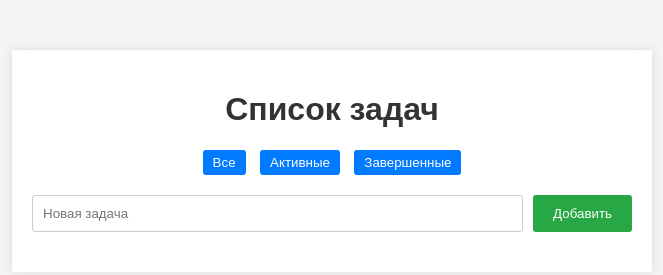
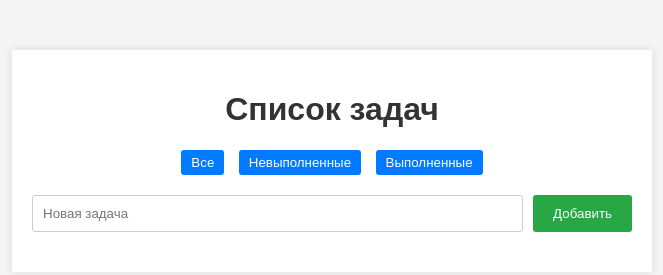
Before and after one commit to n0tea/labasFP, a plain HTML site: page laba2-todo-app/index.html in a window 1280 px wide. Shown: the whole page, without its empty margins (308-971 px from the left). Drawn offline with Linux system fonts and the light colour scheme.

Commit message:
вып/невып

```diff
--- a/laba2-todo-app/index.html
+++ b/laba2-todo-app/index.html
@@ -11,8 +11,8 @@
         <h1>Список задач</h1>
         <div class="filters">
             <button onclick="setFilter('all')">Все</button>
-            <button onclick="setFilter('active')">Активные</button>
-            <button onclick="setFilter('completed')">Завершенные</button>
+            <button onclick="setFilter('active')">Невыполненные</button>
+            <button onclick="setFilter('completed')">Выполненные</button>
         </div>
         <div class="add-task">
             <input type="text" id="taskInput" placeholder="Новая задача">
```
